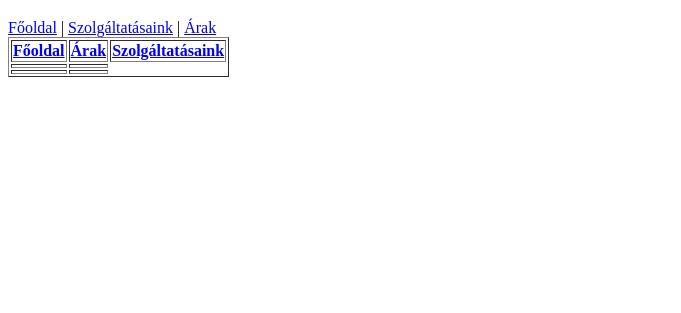
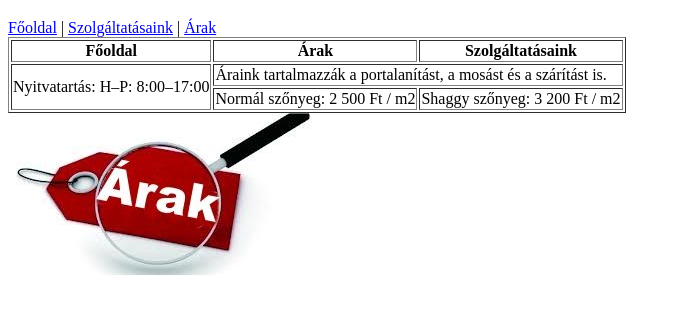
Before and after one commit to Osandpeti/szonyeg, a plain HTML site: page arak.html in a window 1280 px wide. Shown: the part 61-374 px from the top of the page, without its empty margins (0-681 px from the left). Drawn offline with Linux system fonts and the light colour scheme.

Commit message:
táblázat

```diff
--- a/arak.html
+++ b/arak.html
@@ -10,7 +10,7 @@
 <h1>Árak</h1>
 	<a href="index.html">Főoldal</a> |
 	<a href="szolgaltatasaink.html">Szolgáltatásaink</a> |
-	<a href="arak.html">Árak
+	<a href="arak.html">Árak</a>
 
 
 	<table border="1">
@@ -23,14 +23,17 @@
 		</thead>
 		<tbody>
 			<tr>
-				<td></td>
-				<td></td>
+				<td rowspan="2">Nyitvatartás: H–P: 8:00–17:00</td>
+				<td colspan="2">Áraink tartalmazzák a portalanítást, a mosást és a szárítást is.</td>
+
 			</tr>
 			<tr>
-				<td></td>
-				<td></td>
+				<td>Normál szőnyeg: 2 500 Ft / m2</td>
+				<td>Shaggy szőnyeg: 3 200 Ft / m2</td>
 			</tr>
+
 		</tbody>
 	</table>
+	<img src="img/arak.jpg" alt="fdgb">
 </body>
 </html>
```
